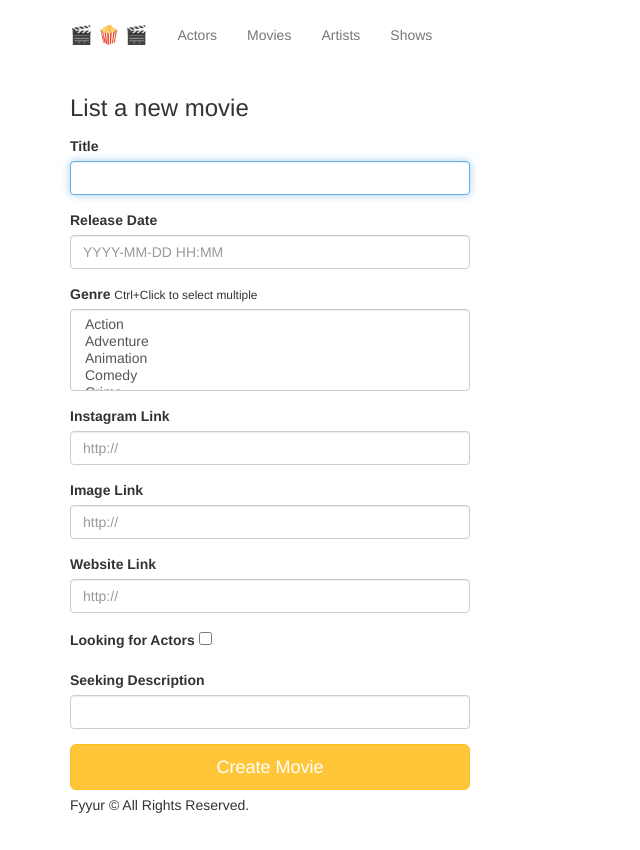
After one commit to morangi2/CastingAgencyApp, a Flask app: page /movies/create in a window 1280 px wide. The commit adds this page. Shown: the whole page, without its empty margins (0-640 px from the left). Run offline with Flask 2, Linux system fonts and the light colour scheme; some libraries are stand-ins or nearby versions.

Commit message:
add all endpoints to movies; post, get, patch and delete

```diff
--- a/app.py
+++ b/app.py
@@ -152,9 +152,9 @@ def show_actor(actor_id):
 
     for showing in showings_joinedwith_movies:
       this_showing = {}
-      this_showing['actor_id'] = showing.id
-      this_showing['actor_image_link'] = showing.image_link
-      this_showing['actor_name'] = showing.name
+      this_showing['actor_id'] = showing.actor_id
+      this_showing['actor_image_link'] = showing.actor.image_link
+      this_showing['actor_name'] = showing.actor.name
       this_showing['start_time'] = showing.start_time
 
       showing_start_time = showing.start_time
@@ -332,6 +332,219 @@ def search_venues():
     search_response['data'].append(this_venue)
 
   return render_template('pages/search_venues.html', results=search_response, search_term=search_term)
+
+
+#  ----------------------------------------------------------------
+#  MOVIES
+#  ----------------------------------------------------------------
+
+@app.route('/movies')
+def movies():
+  all_movies = Movie.query.all()
+  movie_data = []
+
+  for movie in all_movies:
+    movie_formatted = {}
+    movie_formatted['id'] = movie.id
+    movie_formatted['title'] = movie.title
+    movie_data.append(movie_formatted)
+
+  return render_template('pages/movies.html', movies = movie_data)
+
+
+#2 methods for /movies/create route: get the form, then post the entry
+@app.route('/movies/create', methods=['GET'])
+def create_movie_form():
+  form = MovieForm()
+
+  return render_template('forms/new_movie.html', form = form)
+
+@app.route('/movies/create', methods=['POST'])
+def create_movie_submission():
+  error = False
+  movie_title = ''
+
+  try:
+    form = MovieForm(request.form)
+    movie = Movie(title = form.title.data,
+                  release_date = form.release_date.data,
+                  genre = form.genre.data,
+                  website_link = form.website_link.data,
+                  image_link = form.image_link.data,
+                  instagram_link = form.instagram_link.data,
+                  seeking_actors = form.seeking_actors.data,
+                  seeking_description = form.seeking_description.data)
+
+    movie_title = form.title.data
+    db.session.add(movie)
+    db.session.commit()
+  except:
+    error = True
+    db.session.rollback()
+    flash('ERROR: Movie was not added to our records.')
+  finally:
+    db.session.close()
+  if error:
+    error = False
+    print(sys.exc_info())
+  else:
+    flash('Movie ' + movie_title + ' was successfully listed!')
+
+  return render_template('pages/home.html')
+
+
+@app.route('/movies/<int:movie_id>')
+def show_movie(movie_id):
+  error = False
+
+  try:
+    movie_selected = Movie.query.get(movie_id)
+    showings_joinedwith_actors = Showing.query.filter_by(movie_id = movie_id).join(Actor).all()
+
+    movie_selected_data = {}
+
+    movie_selected_data['id'] = movie_selected.id
+    movie_selected_data['title'] = movie_selected.title
+    movie_selected_data['release_date'] = movie_selected.release_date
+    movie_selected_data['genre'] = movie_selected.genre
+    movie_selected_data['website_link'] = movie_selected.website_link
+    movie_selected_data['instagram_link'] = movie_selected.instagram_link
+    movie_selected_data['image_link'] = movie_selected.image_link
+    movie_selected_data['seeking_actors'] = movie_selected.seeking_actors
+    movie_selected_data['seeking_description'] = movie_selected.seeking_description
+    movie_selected_data['past_showings'] = []
+    movie_selected_data['upcoming_showings'] = []
+    movie_selected_data['past_showings_count'] = 0
+    movie_selected_data['upcoming_showings_count'] = 0
+
+    for showing in showings_joinedwith_actors:
+      this_showing = {}
+      this_showing['actor_id'] = showing.actor_id
+      this_showing['actor_name'] = showing.actor.name
+      this_showing['actor_image_link'] = showing.actor.image_link
+      this_showing['start_time'] = showing.start_time
+
+      showing_start_time = showing.start_time
+      showing_start_time_formatted = datetime.strptime(showing_start_time, '%Y-%m-%d %H:%M:%S')
+      timestamp_db = datetime.timestamp(showing_start_time_formatted)
+      timestamp_current = time.time()
+
+      if timestamp_current > timestamp_db:
+        movie_selected_data['past_showings'].append(this_showing)
+        movie_selected_data['past_showings_count'] += 1
+      else:
+        movie_selected_data['upcoming_showings'].append(this_showing)
+        movie_selected_data['upcoming_showings_count'] += 1
+
+  except:
+    error = True
+    print(sys.exc_info())
+  if error:
+    error = False
+    flash('This Movie does NOT exist in our records.')
+    abort(404)
+
+  return render_template('pages/show_movie.html', movie = movie_selected_data)
+
+
+# patch movie
+# uses 2 methods; edit/get to load preexisting data, and edit/post to post changes made
+@app.route('/movies/<int:movie_id>/edit', methods=['GET'])
+def edit_movie(movie_id):
+  form = MovieForm()
+  movie_to_edit = Movie.query.get(movie_id)
+  print('*******MOVIE TO EDIT *******')
+
+  movie_data = {}
+
+  #load movie object
+  movie_data['id'] = movie_to_edit.id
+  movie_data['title'] = movie_to_edit.title
+  movie_data['release_date'] = movie_to_edit.release_date
+  movie_data['genre'] = movie_to_edit.genre
+  movie_data['website_link'] = movie_to_edit.website_link
+  movie_data['instagram_link'] = movie_to_edit.instagram_link
+  movie_data['image_link'] = movie_to_edit.image_link
+  movie_data['seeking_actors'] = movie_to_edit.seeking_actors
+  movie_data['seeking_description'] = movie_to_edit.seeking_description
+
+
+  #load form object
+  form.title.data = movie_to_edit.title
+  #form.release_date.data = movie_to_edit.release_date
+  form.genre.data = movie_to_edit.genre
+  form.website_link.data = movie_to_edit.website_link
+  form.image_link.data = movie_to_edit.image_link
+  form.instagram_link.data = movie_to_edit.instagram_link
+  form.seeking_actors.data = movie_to_edit.seeking_actors
+  form.seeking_description.data = movie_to_edit.seeking_description
+
+  print('*******RELEASE DATE*******')
+  print(type(form.release_date.data))
+
+
+  return render_template('forms/edit_movie.html', form=form, movie=movie_data)
+
+
+
+@app.route('/movies/<int:movie_id>/edit', methods=['POST'])
+def edit_movie_submission(movie_id):
+  error = False
+  form = MovieForm(request.form)
+
+  try:
+    movie_to_edit = Movie.query.get(movie_id)
+
+    movie_to_edit.title = form.title.data
+    movie_to_edit.release_date = form.release_date.data
+    movie_to_edit.genre = form.genre.data
+    movie_to_edit.website_link = form.website_link.data
+    movie_to_edit.image_link = form.image_link.data
+    movie_to_edit.instagram_link = form.instagram_link.data
+    movie_to_edit.seeking_actors = form.seeking_actors.data
+    movie_to_edit.seeking_description = form.seeking_description.data
+
+    db.session.commit()
+
+  except:
+    error = True
+    db.session.rollback()
+    print(sys.exc_info())
+  finally:
+    db.session.close()
+  if error:
+    error = False
+    flash('an error occured, edit unsuccessful.')
+    abort(500)
+  else:
+    flash('edit was successfull!')
+
+  return redirect(url_for('show_movie', movie_id = movie_id))
+
+
+
+@app.route('/movies/<int:movie_id>/delete', methods = ['GET'])
+def delete_movie(movie_id):
+  error = False
+  try:
+    Movie.query.filter_by(id = movie_id).delete()
+    db.session.commit()
+  except:
+    error = True
+    db.session.rollback()
+    print(sys.exc_info())
+  finally:
+    db.session.close()
+  if error:
+    error = False
+    flash('An error occured. Deletion not successful.')
+    abort(404)
+  else:
+    flash('Movie successfully deleted.')
+
+  return render_template('pages/home.html')
+
+
 
 
 
--- a/forms.py
+++ b/forms.py
@@ -204,8 +204,53 @@ class ActorForm(Form):
     gender = StringField(
         'gender'
     )
+    genre = SelectMultipleField(
+        # TODO implement enum restriction
+        'genre', validators=[DataRequired()],
+        choices=[
+            ('Action', 'Action'),
+            ('Adventure', 'Adventure'),
+            ('Animation', 'Animation'),
+            ('Comedy', 'Comedy'),
+            ('Crime', 'Crime'),
+            ('Drama', 'Drama'),
+            ('Fantasy', 'Fantasy'),
+            ('History', 'History'),
+            ('Melodrama', 'Melodrama'),
+            ('Mystery', 'Mystery'),
+            ('Narrative', 'Narrative'),
+            ('Romance', 'Romance'),
+            ('Science Fiction', 'Science Fiction'),
+            ('Sports', 'Sports'),
+            ('Thriller', 'Thriller'),
+            ('War', 'War'),
+            ('Other', 'Other'),
+        ]
+    )
+    instagram_link = StringField(
+        'instagram_link', validators=[URL()]
+    )
+    website_link = StringField(
+        'website_link'
+    )
     image_link = StringField(
         'image_link'
+    )
+    seeking_casting = BooleanField(
+        'seeking_casting'
+    )
+    seeking_description = StringField(
+        'seeking_description'
+    )
+
+
+class MovieForm(Form):
+    title = StringField(
+        'title', validators=[DataRequired()]
+    )
+    release_date = DateTimeField(
+        'release_date',
+        validators=[DataRequired()]
     )
     genre = SelectMultipleField(
         # TODO implement enum restriction
@@ -239,9 +284,9 @@ class ActorForm(Form):
     image_link = StringField(
         'image_link'
     )
-
-    seeking_casting = BooleanField( 'seeking_casting' )
-
+    seeking_actors = BooleanField(
+        'seeking_actors'
+    )
     seeking_description = StringField(
         'seeking_description'
     )
--- /dev/null
+++ b/templates/forms/new_movie.html
@@ -0,0 +1,47 @@
+{% extends 'layouts/main.html' %}
+{% block title %}New Movie{% endblock %}
+{% block content %}
+  <div class="form-wrapper">
+    <form method="post" class="form" >
+      <h3 class="form-heading">List a new movie</h3>
+      <div class="form-group">
+        <label for="name">Title</label>
+        {{ form.title(class_ = 'form-control', autofocus = true) }}
+      </div>
+      <div class="form-group">
+          <label for="release-date">Release Date</label>
+          {{ form.release_date(class_ = 'form-control', placeholder='YYYY-MM-DD HH:MM', autofocus = true) }}
+        </div>
+      <div class="form-group">
+        <label for="genres">Genre</label>
+        <small>Ctrl+Click to select multiple</small>
+        {{ form.genre(class_ = 'form-control', placeholder='Genres, separated by commas', autofocus = true) }}
+      </div>
+      <div class="form-group">
+          <label for="instagram_link">Instagram Link</label>
+          {{ form.instagram_link(class_ = 'form-control', placeholder='http://', autofocus = true) }}
+        </div>
+
+        <div class="form-group">
+          <label for="image_link">Image Link</label>
+          {{ form.image_link(class_ = 'form-control', placeholder='http://', autofocus = true) }}
+        </div>
+
+        <div class="form-group">
+            <label for="website_link">Website Link</label>
+            {{ form.website_link(class_ = 'form-control', placeholder='http://', autofocus = true) }}
+          </div>
+
+          <div class="form-group">
+              <label for="seeking_actors">Looking for Actors</label>
+              {{ form.seeking_actors(placeholder='Actors', autofocus = true) }}
+          </div>
+
+          <div class="form-group">
+              <label for="seeking_description">Seeking Description</label>
+              {{ form.seeking_description(class_ = 'form-control', autofocus = true) }}
+            </div>
+      <input type="submit" value="Create Movie" class="btn btn-primary btn-lg btn-block">
+    </form>
+  </div>
+{% endblock %}
--- a/templates/layouts/main.html
+++ b/templates/layouts/main.html
@@ -75,10 +75,22 @@
                 aria-label="Search">
               </form>
               {% endif %}
+              {% if (request.endpoint == 'movies') or
+                (request.endpoint == 'search_movies') or
+                (request.endpoint == 'show_movie') %}
+              <form class="search" method="post" action="/movies/search">
+                <input class="form-control"
+                type="search"
+                name="search_term"
+                placeholder="Find movie"
+                aria-label="Search">
+              </form>
+              {% endif %}
             </li>
           </ul>
           <ul class="nav navbar-nav">
             <li {% if request.endpoint == 'actors' %} class="active" {% endif %}><a href="{{ url_for('actors') }}">Actors</a></li>
+            <li {% if request.endpoint == 'movies' %} class="active" {% endif %}><a href="{{ url_for('movies') }}">Movies</a></li>
             <li {% if request.endpoint == 'artists' %} class="active" {% endif %}><a href="{{ url_for('artists') }}">Artists</a></li>
             <li {% if request.endpoint == 'shows' %} class="active" {% endif %}><a href="{{ url_for('shows') }}">Shows</a></li>
           </ul>
--- a/templates/pages/home.html
+++ b/templates/pages/home.html
@@ -8,6 +8,10 @@
 		<h3>
 			<a href="/actors"><button class="btn btn-primary btn-lg">Find an Actor</button></a>
 			<a href="/actors/create"><button class="btn btn-default btn-lg">Post an Actor</button></a>
+		</h3>
+		<h3>
+			<a href="/movies"><button class="btn btn-primary btn-lg">Find a Movie</button></a>
+			<a href="/movies/create"><button class="btn btn-default btn-lg">Post a Movie</button></a>
 		</h3>
 		<h3>
 			<a href="/artists"><button class="btn btn-primary btn-lg">Find an artist</button></a>
--- a/templates/pages/show_actor.html
+++ b/templates/pages/show_actor.html
@@ -27,7 +27,7 @@
 			<i class="fas fa-link"></i> {% if actor.website_link %}<a href="{{ actor.website_link }}" target="_blank">{{ actor.website_link }}</a>{% else %}No Website{% endif %}
 		</p>
 		<p>
-			<i class="fab fa-facebook-f"></i> {% if actor.instagram_link %}<a href="{{ actor.instagram_link }}" target="_blank">{{ actor.instagram_link }}</a>{% else %}No Instagram Link{% endif %}
+			<i class="fa fa-camera"></i> {% if actor.instagram_link %}<a href="{{ actor.instagram_link }}" target="_blank">{{ actor.instagram_link }}</a>{% else %}No Instagram Link{% endif %}
 		</p>
 		{% if actor.seeking_casting %}
 		<div class="seeking">
```
Also changed, not shown: templates/forms/edit_movie.html (added, +48 -0 lines), templates/forms/new_artist.html (deleted, +0 -58 lines), templates/pages/movies.html (added, +16 -0 lines), templates/pages/show_movie.html (added, +75 -0 lines).
